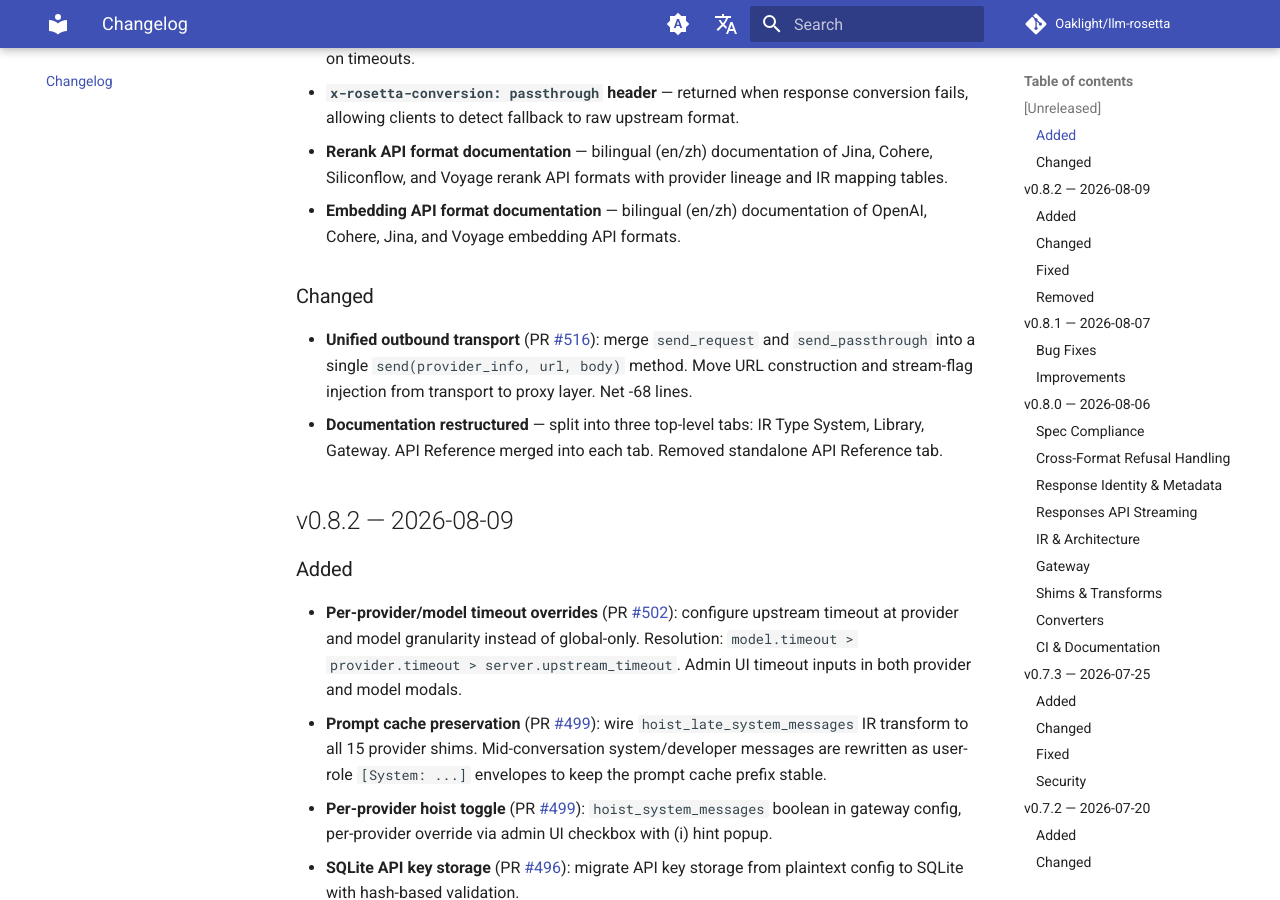
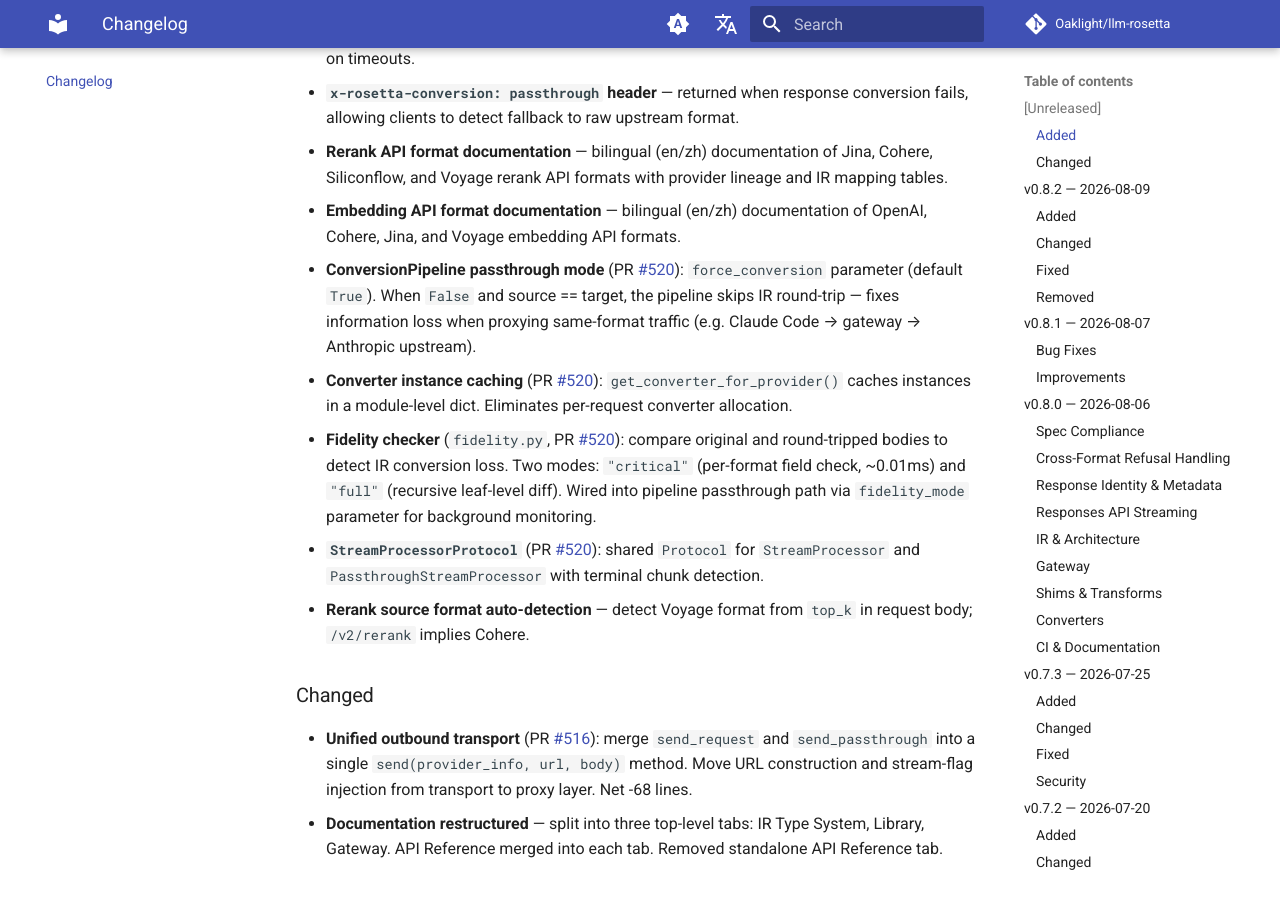
Before and after one commit to Oaklight/llm-rosetta, an MkDocs documentation site: the page built from docs/changelog.md, in a window 1280 px wide and 900 px high, scrolled down 811 px. Built offline with MkDocs 1.6.1 and Material for MkDocs 9.7.7, drawn with Linux system fonts in a browser that asks for light colours; comment, search, counter and statistics services are not loaded.

Commit message:
docs: update changelog with PR #520 and rerank auto-detection

```diff
--- a/docs/changelog.md
+++ b/docs/changelog.md
@@ -18,6 +18,11 @@ All notable changes to LLM-Rosetta are documented here. This project follows [Ke
 - **`x-rosetta-conversion: passthrough` header** — returned when response conversion fails, allowing clients to detect fallback to raw upstream format.
 - **Rerank API format documentation** — bilingual (en/zh) documentation of Jina, Cohere, Siliconflow, and Voyage rerank API formats with provider lineage and IR mapping tables.
 - **Embedding API format documentation** — bilingual (en/zh) documentation of OpenAI, Cohere, Jina, and Voyage embedding API formats.
+- **ConversionPipeline passthrough mode** (PR [#520](https://github.com/Oaklight/llm-rosetta/pull/520)): `force_conversion` parameter (default `True`). When `False` and source == target, the pipeline skips IR round-trip — fixes information loss when proxying same-format traffic (e.g. Claude Code → gateway → Anthropic upstream).
+- **Converter instance caching** (PR [#520](https://github.com/Oaklight/llm-rosetta/pull/520)): `get_converter_for_provider()` caches instances in a module-level dict. Eliminates per-request converter allocation.
+- **Fidelity checker** (`fidelity.py`, PR [#520](https://github.com/Oaklight/llm-rosetta/pull/520)): compare original and round-tripped bodies to detect IR conversion loss. Two modes: `"critical"` (per-format field check, ~0.01ms) and `"full"` (recursive leaf-level diff). Wired into pipeline passthrough path via `fidelity_mode` parameter for background monitoring.
+- **`StreamProcessorProtocol`** (PR [#520](https://github.com/Oaklight/llm-rosetta/pull/520)): shared `Protocol` for `StreamProcessor` and `PassthroughStreamProcessor` with terminal chunk detection.
+- **Rerank source format auto-detection** — detect Voyage format from `top_k` in request body; `/v2/rerank` implies Cohere.
 
 ### Changed
 
```
